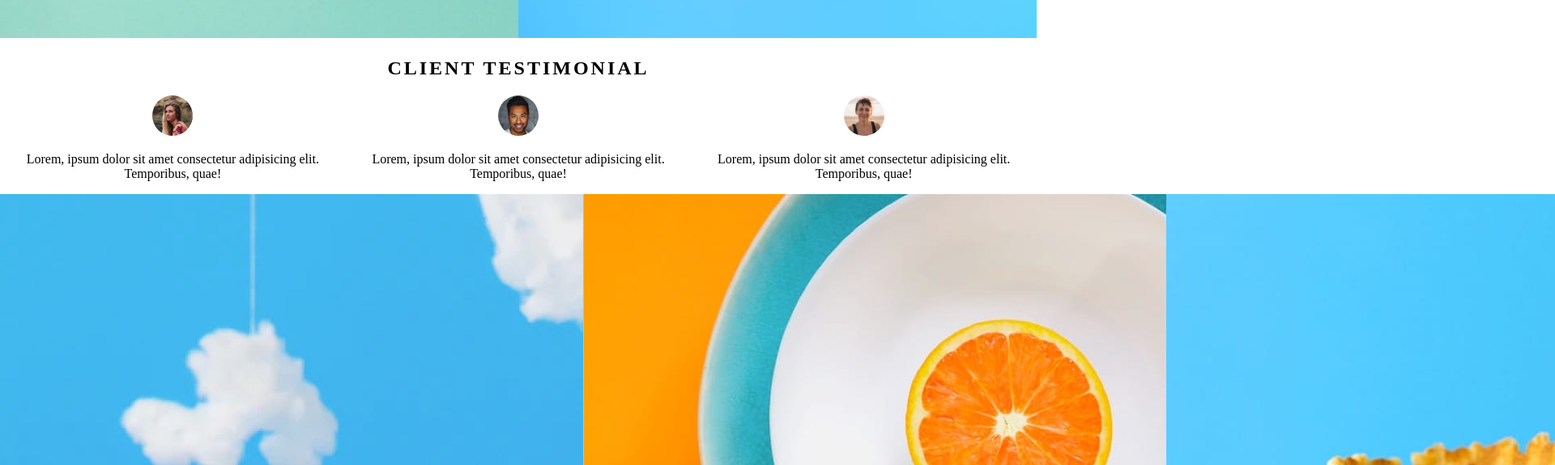
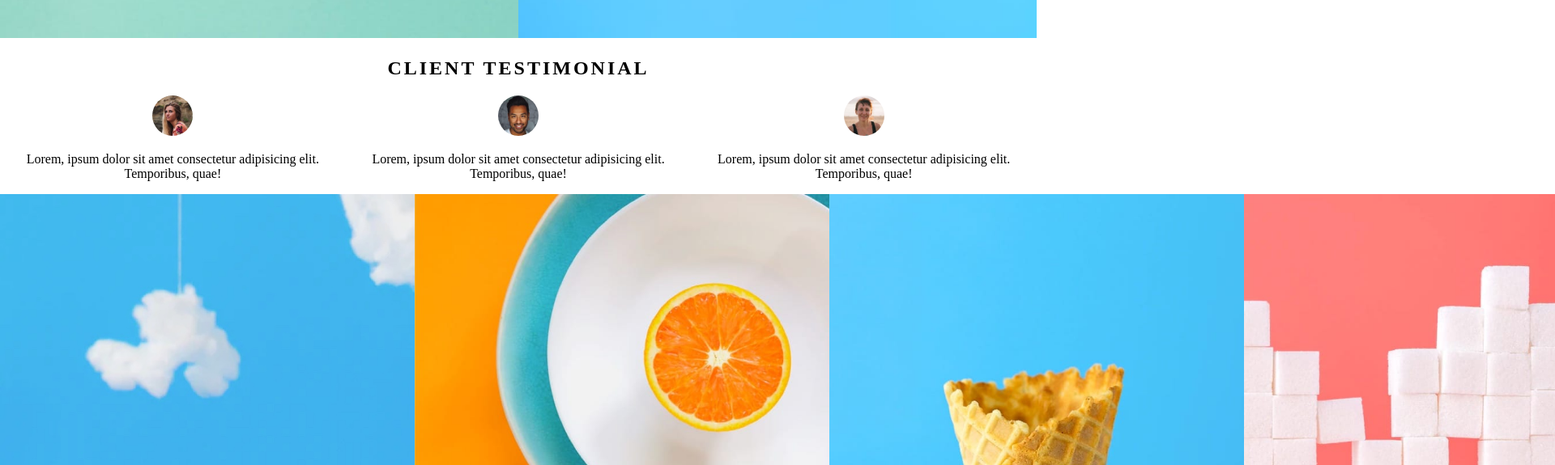
Before and after one commit to govindbisen/sunnyside, a plain HTML site: page index.html in a window 1280 px wide. Shown: the part 2225-2800 px from the top of the page at 81% size, 1920 px wide, since content can reach past the window. Drawn offline with Linux system fonts and the light colour scheme.

Commit message:
Update index.html

```diff
--- a/index.html
+++ b/index.html
@@ -100,10 +100,10 @@
     </div>
 
     <div class="fourImages">
-        <img src="desktop/image-gallery-milkbottles.jpg" alt="image-photography" width="100%">
-        <img src="desktop/image-gallery-orange.jpg" alt="image-photography" width="100%">
-        <img src="desktop/image-gallery-cone.jpg" alt="image-photography" width="100%">
-        <img src="desktop/image-gallery-sugarcubes.jpg" alt="image-photography" width="100%">
+        <img src="desktop/image-gallery-milkbottles.jpg" alt="image-photography" width="40%">
+        <img src="desktop/image-gallery-orange.jpg" alt="image-photography" width="40%">
+        <img src="desktop/image-gallery-cone.jpg" alt="image-photography" width="40%">
+        <img src="desktop/image-gallery-sugarcubes.jpg" alt="image-photography" width="40%">
     </div>
 
 <footer>
```
